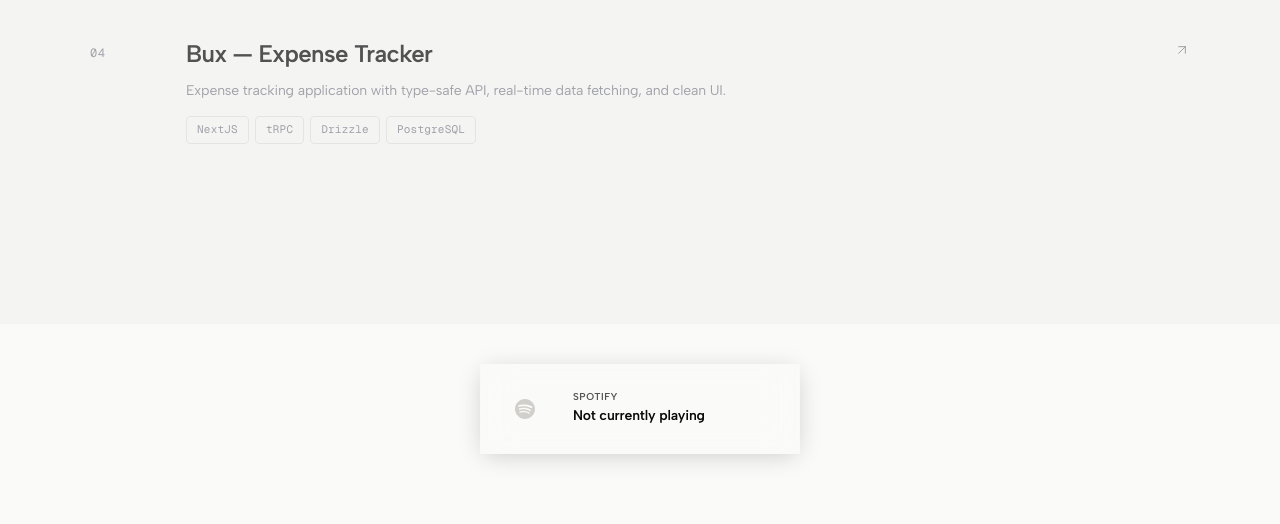
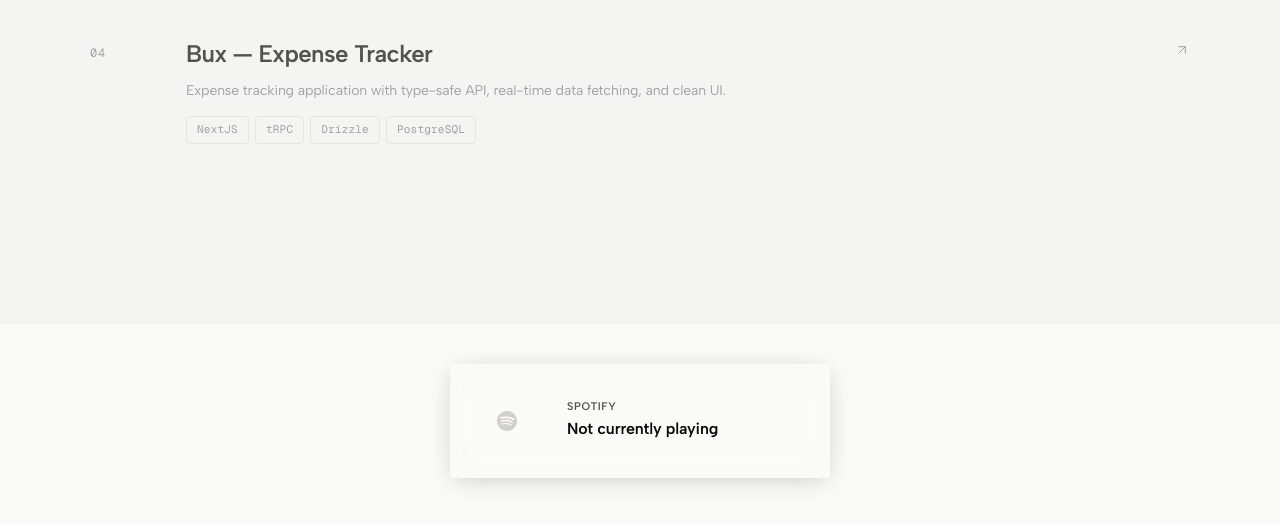
Before and after one commit to ardianilyas/portfolio, a Nuxt app: page / in a window 1280 px wide. Shown: the part 5681-6205 px from the top of the page. Built offline with nearby package versions, Linux system fonts and the light colour scheme; no server answers.

Commit message:
style(spotify): increase overall component size and typography

```diff
--- a/app/components/SpotifyStatus.vue
+++ b/app/components/SpotifyStatus.vue
@@ -178,10 +178,10 @@ onUnmounted(() => {
 .spotify-card {
   display: flex;
   align-items: center;
-  gap: 16px;
-  padding: 12px;
+  gap: 20px;
+  padding: 16px;
   width: 100%;
-  max-width: 320px;
+  max-width: 380px;
   text-decoration: none;
   transform-style: preserve-3d;
   will-change: transform;
@@ -217,8 +217,8 @@ onUnmounted(() => {
 
 .spotify-art-wrap {
   position: relative;
-  width: 64px;
-  height: 64px;
+  width: 80px;
+  height: 80px;
   flex-shrink: 0;
   overflow: hidden;
   border: 1px solid rgba(255, 255, 255, 0.1);
@@ -268,8 +268,8 @@ onUnmounted(() => {
 }
 
 .spotify-icon-wrap {
-  width: 64px;
-  height: 64px;
+  width: 80px;
+  height: 80px;
   display: flex;
   align-items: center;
   justify-content: center;
@@ -304,7 +304,7 @@ onUnmounted(() => {
 
 .spotify-label {
   font-family: var(--font-sans);
-  font-size: 10px;
+  font-size: 11px;
   text-transform: uppercase;
   letter-spacing: 0.05em;
   color: var(--color-text-2);
@@ -314,7 +314,7 @@ onUnmounted(() => {
 
 .spotify-track {
   font-family: var(--font-sans);
-  font-size: 14px;
+  font-size: 16px;
   font-weight: 600;
   color: var(--color-text);
   margin: 0 0 2px;
@@ -325,7 +325,7 @@ onUnmounted(() => {
 
 .spotify-artist {
   font-family: var(--font-sans);
-  font-size: 12px;
+  font-size: 13px;
   color: var(--color-text-2);
   margin: 0 0 6px;
   white-space: nowrap;
@@ -357,7 +357,7 @@ onUnmounted(() => {
   display: flex;
   justify-content: space-between;
   font-family: var(--font-mono);
-  font-size: 9px;
+  font-size: 10px;
   color: var(--color-text-2);
   letter-spacing: 0.02em;
 }
```
